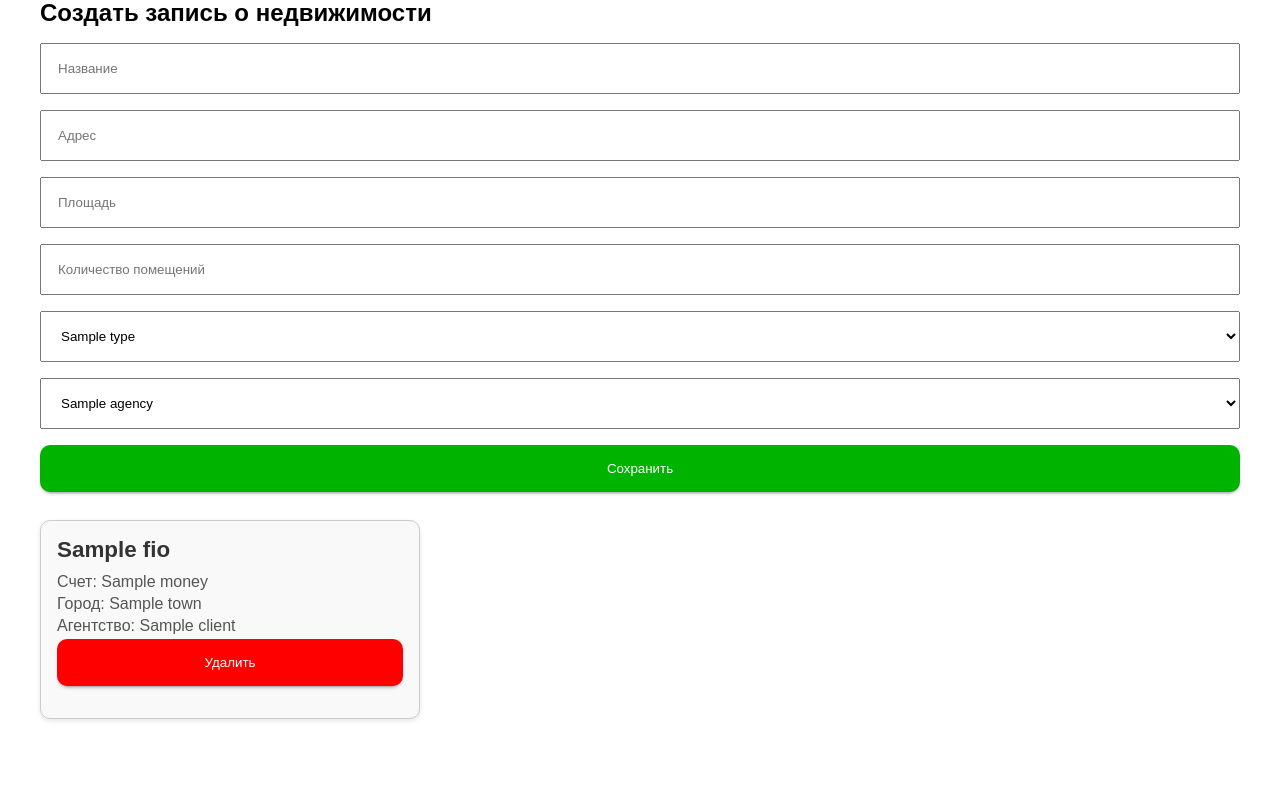
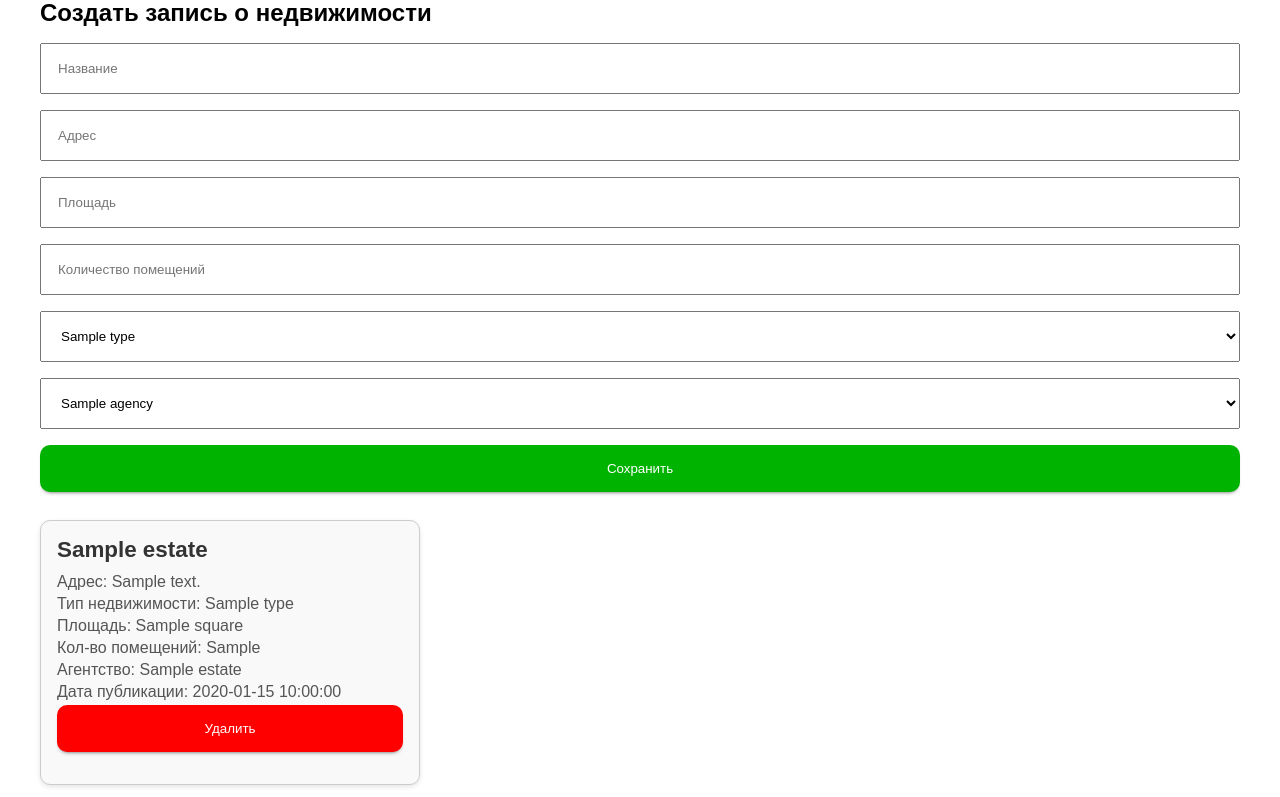
Before and after one commit to Alexander-vlk/estate_agency, a FastAPI app: template templates/estates.html in a window 1280 px wide. Shown: the part 326-1123 px from the top of the page. Before the commit the page ends 1047 px from the top, so only its background shows below. Run offline with FastAPI, Linux system fonts and the light colour scheme; the template is opened without the code that fills it: most values are stand-ins (such as "Sample title", 1, 10 or a date in 2020).

Commit message:
feat: ...

```diff
--- a/templates/estates.html
+++ b/templates/estates.html
@@ -34,15 +34,15 @@
                 <input type="text" name="address" id="address" placeholder="Адрес">
             </div>
             <div>
-                <input type="text" name="square" id="square" min="1" placeholder="Площадь">
+                <input type="number" name="square" id="square" min="1" placeholder="Площадь">
             </div>
             <div>
-                <input type="text" name="rooms_cnt" id="rooms_cnt" min="1" placeholder="Количество помещений">
+                <input type="number" name="rooms_cnt" id="rooms_cnt" min="1" placeholder="Количество помещений">
             </div>
             <div>
                 <select name="type" id="type">
                     {% for type in types %}
-                    <option value="{{ agency.id }}">{{ type.name }}</option>
+                    <option value="{{ type.id }}">{{ type.name }}</option>
                     {% endfor %}
                 </select>
             </div>
@@ -59,13 +59,16 @@
         </form>
     </section>
     <section class="clients">
-        {% for client in clients %}
+        {% for estate in estates %}
             <article class="client-card">
-                <h3 class="client-name">{{ client.fio }}</h3>
-                <p class="client-money">Счет: {{ client.money }}</p>
-                <p class="client-town">Город: {{ client.town }}</p>
-                <p class="client-agency">Агентство: {{ client.name }}</p>
-                <form action="/clients/{{ client.id }}/delete" method="post">
+                <h3 class="client-name">{{ estate.name }}</h3>
+                <p class="client-money">Адрес: {{ estate.address }}</p>
+                <p class="client-town">Тип недвижимости: {{ estate.type }}</p>
+                <p class="client-town">Площадь: {{ estate.square }}</p>
+                <p class="client-town">Кол-во помещений: {{ estate.rooms_cnt }}</p>
+                <p class="client-agency">Агентство: {{ estate.name }}</p>
+                <p class="client-agency">Дата публикации: {{ estate.posted_at }}</p>
+                <form action="/estates/{{ estate.id }}/delete" method="post">
                     <input type="submit" value="Удалить" class="btn-danger">
                 </form>
             </article>
```
